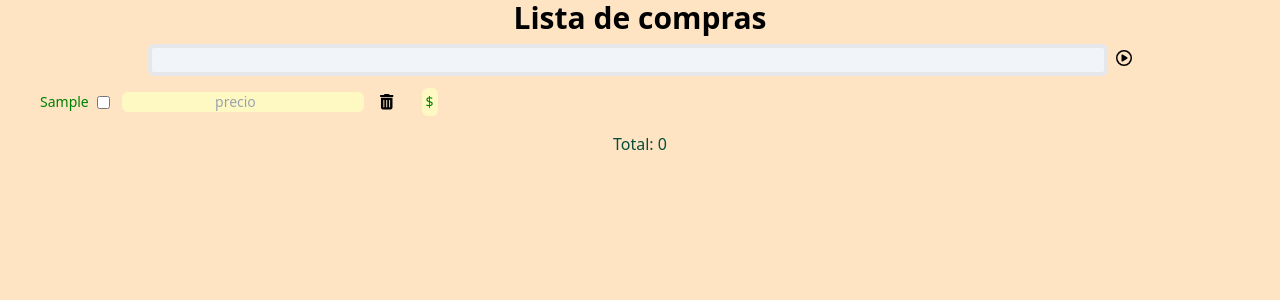
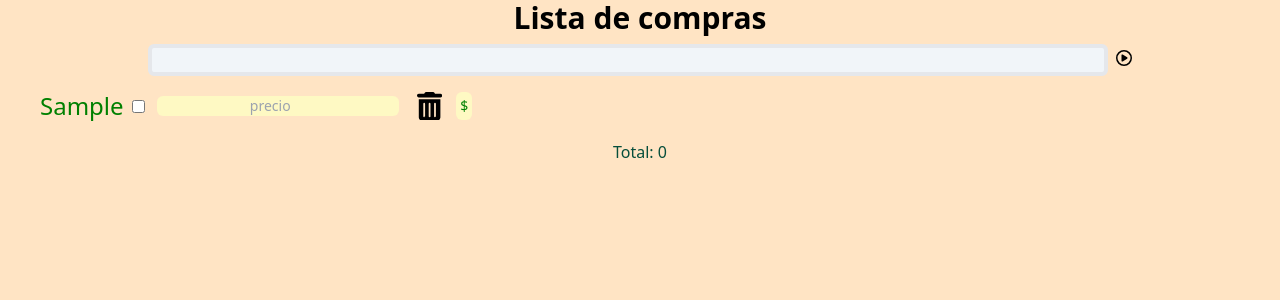
Before and after one commit to marguigle/Lista-de-compras, a React (Vite) app: page / in a window 1280 px wide. Both pictures are taken after typing "Sample" into the empty fields and a click on the button 1124 px from the left and 58 px from the top of the page. Shown: the top 300 px of the page. Built offline with nearby package versions, Linux system fonts and the light colour scheme.

Commit message:
se aumenta el tamaño de la letra de producto

```diff
--- a/src/components/Producto.jsx
+++ b/src/components/Producto.jsx
@@ -19,7 +19,7 @@ const Producto = ({
   const getStyle = () => {
     return {
       textDecoration: producto.completed ? "line-through" : "none",
-      fontSize: "1.2",
+      fontSize: "1.5em",
       color: "green",
       display: "flex",
       alignItems: "center",
@@ -29,7 +29,7 @@ const Producto = ({
   };
 
   return (
-    <div style={getStyle()} className="text-sm p-1 w-11/10">
+    <div style={getStyle()} className="text-md p-1 w-11/10">
       <div className="ml-2 mr-2 col-span-3 ">{producto.producto}</div>
       <input
         type="checkbox"
@@ -46,9 +46,9 @@ const Producto = ({
       <button onClick={() => onDeleteProduct(producto.id)}>
         <svg
           xmlns="http://www.w3.org/2000/svg"
-          height="1.1em"
+          height="1.2em"
           viewBox="0 0 448 512"
-          className="pr-4 pl-4 col-span-3"
+          className="pr-4git add m-0.5 pl-4 col-span-3"
         >
           <path d="M135.2 17.7C140.6 6.8 151.7 0 163.8 0H284.2c12.1 0 23.2 6.8 28.6 17.7L320 32h96c17.7 0 32 14.3 32 32s-14.3 32-32 32H32C14.3 96 0 81.7 0 64S14.3 32 32 32h96l7.2-14.3zM32 128H416V448c0 35.3-28.7 64-64 64H96c-35.3 0-64-28.7-64-64V128zm96 64c-8.8 0-16 7.2-16 16V432c0 8.8 7.2 16 16 16s16-7.2 16-16V208c0-8.8-7.2-16-16-16zm96 0c-8.8 0-16 7.2-16 16V432c0 8.8 7.2 16 16 16s16-7.2 16-16V208c0-8.8-7.2-16-16-16zm96 0c-8.8 0-16 7.2-16 16V432c0 8.8 7.2 16 16 16s16-7.2 16-16V208c0-8.8-7.2-16-16-16z" />
         </svg>
```
